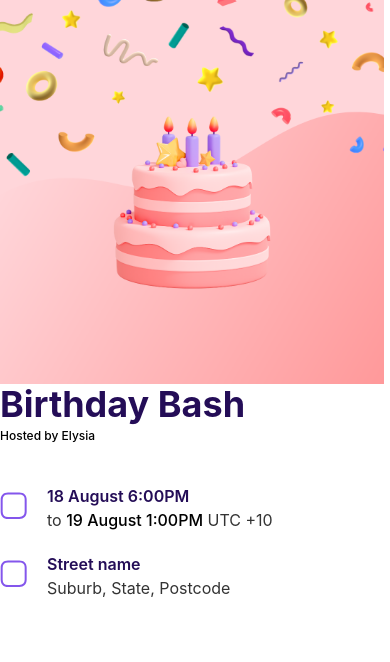
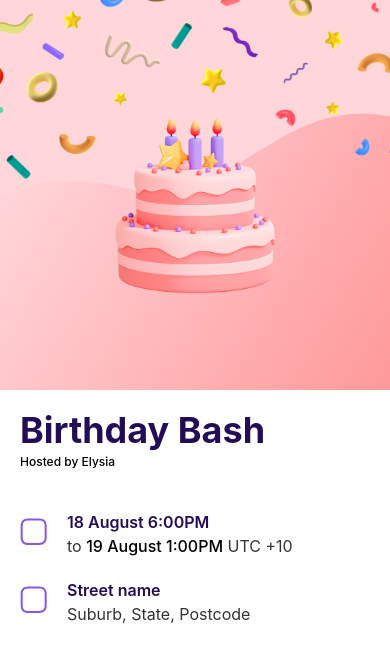
Before and after one commit to shabbirahmedshuvo01/technical-assessment, a React (Create React App) app: page /event in a window 390 px wide. Shown: the top 662 px of the page. Built offline with nearby package versions, Linux system fonts and the light colour scheme.

Commit message:
responsive done

```diff
--- a/src/componentes/Banner/Banner.js
+++ b/src/componentes/Banner/Banner.js
@@ -8,7 +8,7 @@ const Banner = () => {
 
                 <div className='lg:text-end lg:my-40 lg:p-28 mb-20'>
                     <h2 className='text-4xl font-bold text-primary'> <span>Imagine if</span> <br /> <span className='text-secondary'>Snapchat</span> <br /> had events.</h2>
-                    <p className=' text-gray-600'>Easily host and share events with your friends <br /> across any social media.</p>
+                    <p className=' text-gray-600'>Easily host and share events with your <br /> friends  across any social media.</p>
                     <div>
                         <a href="/event"><button className="btn btn-active btn-secondary mt-5">🎉 Create my event</button></a>
                     </div>
--- a/src/componentes/Banner/Event/Event.js
+++ b/src/componentes/Banner/Event/Event.js
@@ -8,10 +8,10 @@ const Event = () => {
             <section className='lg:flex flex-row-reverse justify-center items-center lg:gap-x-40'>
 
                 <div className='lg:mt-44'>
-                    <img className='w-96' src={bdyImg} alt="" />
+                    <img className='lg:w-96 md:p-10' src={bdyImg} alt="" />
                 </div>
 
-                <div>
+                <div className='p-5 md:px-20'>
                     <div className='text-start'>
                         <h2 className='text-4xl font-bold text-primary'>Birthday Bash</h2>
                         <p className='text-xs mt-1 text-black font-medium'>Hosted by Elysia</p>
```
